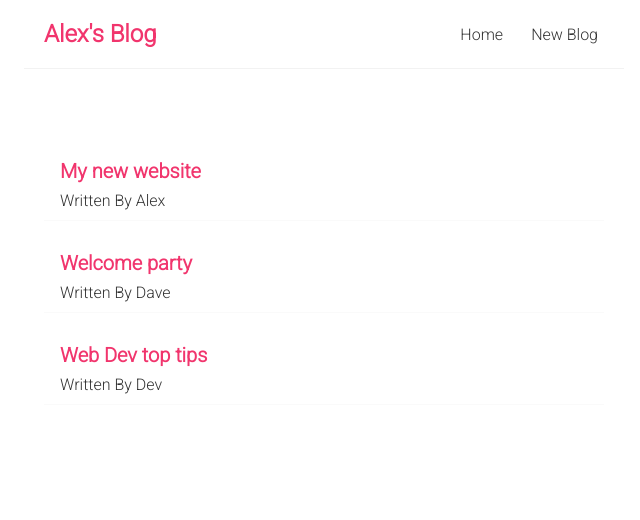
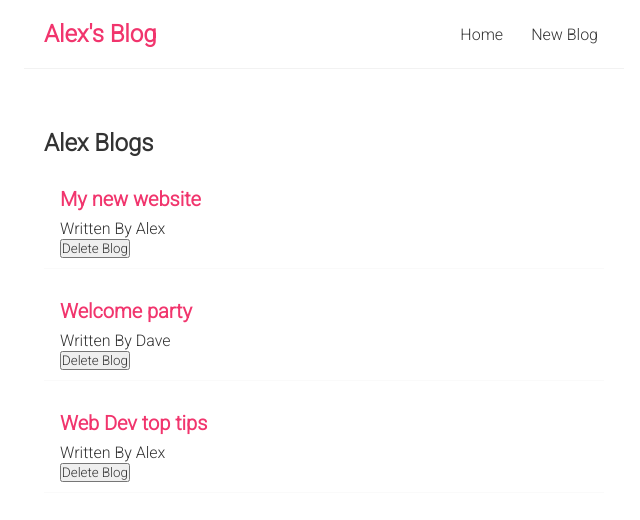
Before and after one commit to Reid501/React-Blog-Website, a React (Create React App) app in the folder website/: page / in a window 1280 px wide. Shown: the top 520 px of the page, without its empty margins (316-956 px from the left). Built offline with nearby package versions, Linux system fonts and the light colour scheme; the HTML template or start-up script is replaced by a standard one.

Commit message:
Remove button added to blogs

```diff
--- /dev/null
+++ b/website/src/BlogList.js
@@ -0,0 +1,17 @@
+const BlogList = ({ blogs, title, handleDelete }) => {
+
+    return (
+        <div className="blog-list">
+            <h2>{title}</h2>
+            {blogs.map((blog) => (
+                <div className="blog-preview" key={blog.id}>
+                    <h2>{ blog.title }</h2>
+                    <p>Written By { blog.author }</p>
+                    <button onClick={() => handleDelete(blog.id)}>Delete Blog</button>
+                </div>
+            ))}
+        </div>
+     );
+}
+
+export default BlogList;
--- a/website/src/Home.js
+++ b/website/src/Home.js
@@ -1,20 +1,22 @@
 import { useState } from 'react';
+import BlogList from './BlogList';
+
 
 const Home = () => {
     const [blogs, setBlogs] = useState([
         {title: 'My new website', body: 'Lorem ipsum....', author: 'Alex', id: 1 },
         {title: 'Welcome party', body: 'Lorem ipsum....', author: 'Dave', id: 2 },
-        {title: 'Web Dev top tips', body: 'Lorem ipsum....', author: 'Dev', id: 3 }
+        {title: 'Web Dev top tips', body: 'Lorem ipsum....', author: 'Alex', id: 3 }
     ]);
+
+    const handleDelete = (id) => {
+        const newBlogs = blogs.filter(blog => blog.id !== id);
+        setBlogs(newBlogs)
+    }
 
     return (
         <div className="home">
-            {blogs.map((blog) => (
-                <div className="blog-preview" key={blog.id}>
-                    <h2>{ blog.title }</h2>
-                    <p>Written By { blog.author }</p>
-                </div>
-            ))}
+            <BlogList blogs={blogs} title="Alex Blogs" handleDelete={handleDelete} />
         </div>
      );
 }
```
